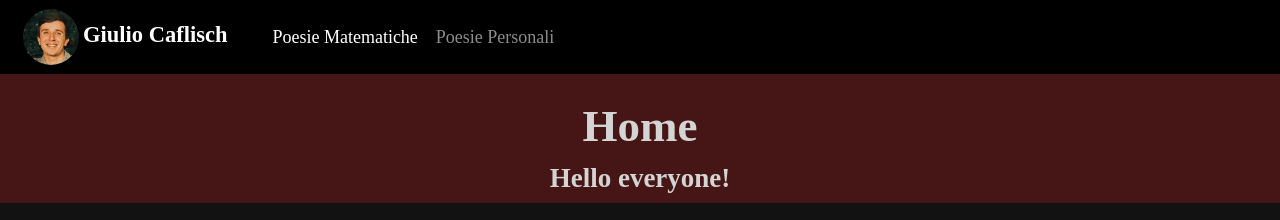
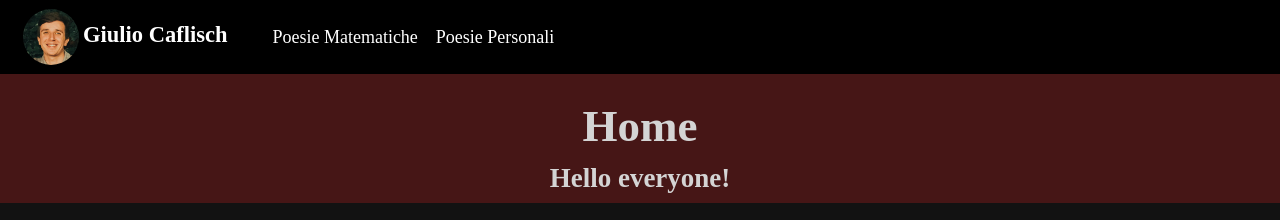
Before and after one commit to giuliocaflisch/giuliocaflisch.github.io, a Jekyll site: the page built from index.html, in a window 1280 px wide. Shown: the top 220 px of the page. Built offline with Jekyll 4.4.1, drawn with Linux system fonts in a browser that asks for light colours; some web fonts are replaced.

Commit message:
Forgot to insert class="nav-item" in second menu reference

```diff
--- a/_includes/menu.html
+++ b/_includes/menu.html
@@ -13,7 +13,7 @@
                 <li class="nav-item">
                     <a class="nav-link {% if page.url == '/mathematical_poetry.html' %}active{% endif %}" href="{{ '/mathematical_poetry.html' | relative_url }}">Poesie Matematiche</a>
                 </li>
-                <li>
+                <li class="nav-item">
                     <a class="nav-link {% if page.url == '/personal_poetry.html' %}active{% endif %}" href="{{ '/personal_poetry.html' | relative_url }}">Poesie Personali</a>
                 </li>
             </ul>
```
